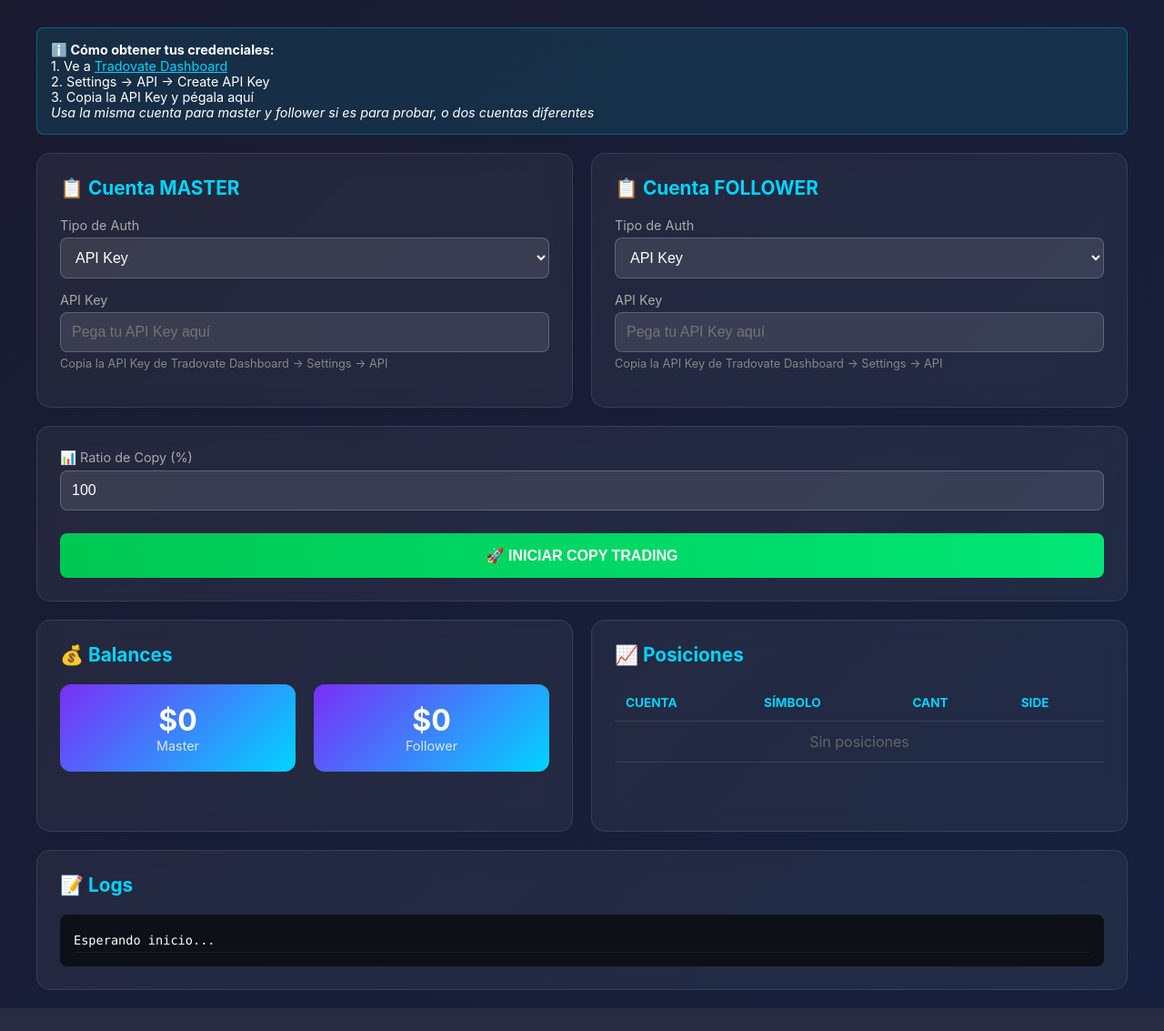
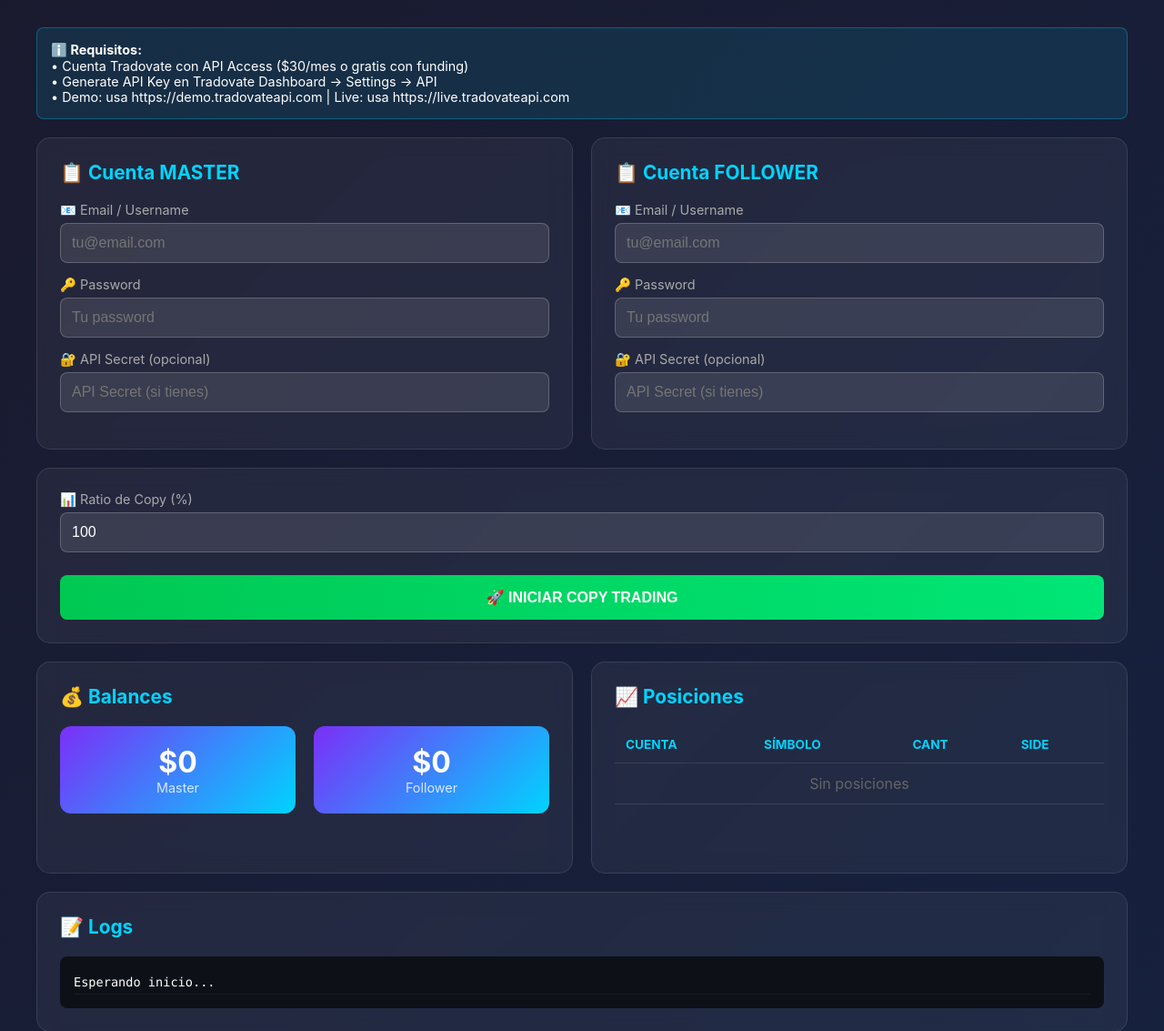
Before and after one commit to saitamawtf/tradovate-copy-trading, a Flask app: page / in a window 1280 px wide. Shown: the part 115-1248 px from the top of the page at 91% size. Before the commit the page ends 1223 px from the top, so only its background shows below. Run offline with Flask 3, Linux system fonts and the light colour scheme; data that the repository does not hold is empty.

Commit message:
Updated with correct Tradovate API auth

```diff
--- a/app.py
+++ b/app.py
@@ -6,33 +6,43 @@ import time
 app = Flask(__name__)
 
 # ============== TRADOVATE CLIENT ==============
-TRADOVATE_API = "https://api.tradovate.com/v1"
-
 class TradovateClient:
-    def __init__(self, api_key=None, access_token=None):
-        self.api_key = api_key
-        self.access_token = access_token
+    def __init__(self, name, password, cid=0, sec=None):
+        self.name = name
+        self.password = password
+        self.cid = cid
+        self.sec = sec
+        self.access_token = None
         self.account_id = None
 
-    def authenticate_with_api_key(self, api_key):
-        """Autenticar con API Key"""
+    def authenticate(self):
+        """Auth con credenciales + API secret"""
+        url = "https://live.tradovateapi.com/v1/auth/accesstokenrequest"
+
+        payload = {
+            "name": self.name,
+            "password": self.password,
+            "appId": "TradovateCopyTrading",
+            "appVersion": "1.0",
+            "cid": self.cid,
+            "sec": self.sec or ""
+        }
+
         try:
-            response = requests.post(
-                f"{TRADOVATE_API}/authenticate",
-                json={"authorizationToken": api_key},
-                timeout=10
-            )
+            response = requests.post(url, json=payload, timeout=15)
             if response.status_code == 200:
                 data = response.json()
-                self.access_token = data.get('accessToken') or data.get('access_token')
+                self.access_token = data.get('accessToken')
                 return True
-            return False
+            else:
+                print(f"Auth error: {response.status_code} - {response.text}")
+                return False
         except Exception as e:
-            print(f"Auth error: {e}")
+            print(f"Auth exception: {e}")
             return False
 
     def authenticate_with_token(self, access_token):
-        """Usar access token directo"""
+        """Usar access token existente"""
         self.access_token = access_token
         return True
 
@@ -43,7 +53,8 @@ class TradovateClient:
         }
 
     def get_accounts(self):
-        response = requests.get(f"{TRADOVATE_API}/account/list", headers=self.get_headers())
+        url = "https://live.tradovateapi.com/v1/account/list"
+        response = requests.get(url, headers=self.get_headers())
         return response.json() if response.status_code == 200 else {}
 
     def get_account_id(self):
@@ -54,30 +65,31 @@ class TradovateClient:
     def get_positions(self, account_id):
         if not account_id:
             return []
-        response = requests.get(f"{TRADOVATE_API}/position/list?accountId={account_id}", headers=self.get_headers())
+        url = f"https://live.tradovateapi.com/v1/position/list?accountId={account_id}"
+        response = requests.get(url, headers=self.get_headers())
         data = response.json()
         return data.get('json', [])
 
     def get_account_info(self, account_id):
-        response = requests.get(f"{TRADOVATE_API}/account/{account_id}", headers=self.get_headers())
+        url = f"https://live.tradovateapi.com/v1/account/{account_id}"
+        response = requests.get(url, headers=self.get_headers())
         return response.json() if response.status_code == 200 else {}
 
     def place_order(self, symbol, quantity, side, account_id, order_type="Market"):
+        url = "https://live.tradovateapi.com/v1/order/placeorder"
+
         order = {
             "accountId": account_id,
+            "accountSpec": self.name,
             "symbol": symbol,
             "quantity": int(quantity),
             "side": side,
             "orderType": order_type,
-            "route": "TRADE"
+            "isAutomated": True
         }
+
         try:
-            response = requests.post(
-                f"{TRADOVATE_API}/order/placeOrder",
-                headers=self.get_headers(),
-                json=order,
-                timeout=10
-            )
+            response = requests.post(url, headers=self.get_headers(), json=order, timeout=10)
             return response.json() if response.status_code == 200 else None
         except:
             return None
@@ -94,29 +106,24 @@ class CopyEngine:
         self.positions = {}
         self.balance = {}
         self.logs = []
+        self.ratio = 1.0
 
     def log(self, msg):
         self.logs.insert(0, f"[{time.strftime('%H:%M:%S')}] {msg}")
         self.logs = self.logs[:50]
 
-    def start(self, master_type, master_value, follower_type, follower_value, ratio=1.0):
-        """Iniciar con API Key o Access Token"""
+    def start(self, master_name, master_password, master_cid, master_sec,
+              follower_name, follower_password, follower_cid, follower_sec, ratio=1.0):
         try:
             # Master
-            self.master = TradovateClient()
-            if master_type == "api_key":
-                if not self.master.authenticate_with_api_key(master_value):
-                    return False, "Error con API Key master"
-            else:
-                self.master.authenticate_with_token(master_value)
+            self.master = TradovateClient(master_name, master_password, master_cid, master_sec)
+            if not self.master.authenticate():
+                return False, "Error autenticando cuenta master"
 
             # Follower
-            self.follower = TradovateClient()
-            if follower_type == "api_key":
-                if not self.follower.authenticate_with_api_key(follower_value):
-                    return False, "Error con API Key follower"
-            else:
-                self.follower.authenticate_with_token(follower_value)
+            self.follower = TradovateClient(follower_name, follower_password, follower_cid, follower_sec)
+            if not self.follower.authenticate():
+                return False, "Error autenticando cuenta follower"
 
             # Get accounts
             self.master_account = self.master.get_account_id()
@@ -169,15 +176,17 @@ class CopyEngine:
             follower_pos = follower_by_symbol.get(symbol)
 
             if follower_pos is None:
-                self.follower.place_order(symbol, qty, side, self.follower_account)
-                self.log(f"📋 Copiado: {side} {qty} {symbol}")
+                result = self.follower.place_order(symbol, qty, side, self.follower_account)
+                if result:
+                    self.log(f"📋 Copiado: {side} {qty} {symbol}")
             else:
                 follower_qty = follower_pos.get('quantity', 0)
                 if follower_qty != qty:
                     diff = qty - follower_qty
                     if diff != 0:
-                        self.follower.place_order(symbol, abs(diff), side, self.follower_account)
-                        self.log(f"🔄 Ajustado: {side} {abs(diff)} {symbol}")
+                        result = self.follower.place_order(symbol, abs(diff), side, self.follower_account)
+                        if result:
+                            self.log(f"🔄 Ajustado: {side} {abs(diff)} {symbol}")
 
         self.positions = {'master': master_positions, 'follower': follower_positions}
 
@@ -208,10 +217,14 @@ def index():
 def start():
     data = request.json
     success, msg = engine.start(
-        data.get('master_type'),      # "api_key" o "token"
-        data.get('master_value'),     # La API key o access token
-        data.get('follower_type'),
-        data.get('follower_value'),
+        data.get('master_name'),
+        data.get('master_password'),
+        int(data.get('master_cid', 0)),
+        data.get('master_sec'),
+        data.get('follower_name'),
+        data.get('follower_password'),
+        int(data.get('follower_cid', 0)),
+        data.get('follower_sec'),
         float(data.get('ratio', 1.0))
     )
     return jsonify({'success': success, 'message': msg})
--- a/templates/index.html
+++ b/templates/index.html
@@ -115,7 +115,8 @@
             font-size: 0.9rem;
         }
         .help-text { font-size: 0.8rem; color: #888; margin-top: 5px; }
-        .help-text a { color: #00d4ff; }
+        .row { display: flex; gap: 10px; }
+        .row input { flex: 1; }
     </style>
 </head>
 <body>
@@ -126,43 +127,42 @@
         </header>
 
         <div class="info-box">
-            <strong>ℹ️ Cómo obtener tus credenciales:</strong><br>
-            1. Ve a <a href="https://tradovate.com" target="_blank" style="color:#00d4ff">Tradovate Dashboard</a><br>
-            2. Settings → API → Create API Key<br>
-            3. Copia la API Key y pégala aquí<br>
-            <em>Usa la misma cuenta para master y follower si es para probar, o dos cuentas diferentes</em>
+            <strong>ℹ️ Requisitos:</strong><br>
+            • Cuenta Tradovate con API Access ($30/mes o gratis con funding)<br>
+            • Generate API Key en Tradovate Dashboard → Settings → API<br>
+            • Demo: usa https://demo.tradovateapi.com | Live: usa https://live.tradovateapi.com
         </div>
 
         <div class="grid">
             <div class="card">
                 <h2>📋 Cuenta MASTER</h2>
                 <div class="form-group">
-                    <label>Tipo de Auth</label>
-                    <select id="masterType" onchange="updatePlaceholder('master')">
-                        <option value="api_key">API Key</option>
-                        <option value="token">Access Token</option>
-                    </select>
+                    <label>📧 Email / Username</label>
+                    <input type="text" id="masterName" placeholder="tu@email.com">
                 </div>
                 <div class="form-group">
-                    <label id="masterLabel">API Key</label>
-                    <input type="password" id="masterValue" placeholder="Pega tu API Key aquí">
-                    <p class="help-text" id="masterHelp">Copia la API Key de Tradovate Dashboard → Settings → API</p>
+                    <label>🔑 Password</label>
+                    <input type="password" id="masterPassword" placeholder="Tu password">
+                </div>
+                <div class="form-group">
+                    <label>🔐 API Secret (opcional)</label>
+                    <input type="text" id="masterSec" placeholder="API Secret (si tienes)">
                 </div>
             </div>
 
             <div class="card">
                 <h2>📋 Cuenta FOLLOWER</h2>
                 <div class="form-group">
-                    <label>Tipo de Auth</label>
-                    <select id="followerType" onchange="updatePlaceholder('follower')">
-                        <option value="api_key">API Key</option>
-                        <option value="token">Access Token</option>
-                    </select>
+                    <label>📧 Email / Username</label>
+                    <input type="text" id="followerName" placeholder="tu@email.com">
                 </div>
                 <div class="form-group">
-                    <label id="followerLabel">API Key</label>
-                    <input type="password" id="followerValue" placeholder="Pega tu API Key aquí">
-                    <p class="help-text" id="followerHelp">Copia la API Key de Tradovate Dashboard → Settings → API</p>
+                    <label>🔑 Password</label>
+                    <input type="password" id="followerPassword" placeholder="Tu password">
+                </div>
+                <div class="form-group">
+                    <label>🔐 API Secret (opcional)</label>
+                    <input type="text" id="followerSec" placeholder="API Secret (si tienes)">
                 </div>
             </div>
         </div>
@@ -215,32 +215,17 @@
     <script>
         let running = false;
 
-        function updatePlaceholder(type) {
-            const select = document.getElementById(type + 'Type');
-            const label = document.getElementById(type + 'Label');
-            const help = document.getElementById(type + 'Help');
-            const input = document.getElementById(type + 'Value');
-
-            if (select.value === 'api_key') {
-                label.innerText = 'API Key';
-                input.placeholder = 'Pega tu API Key aquí';
-                help.innerText = 'Copia la API Key de Tradovate Dashboard → Settings → API';
-            } else {
-                label.innerText = 'Access Token';
-                input.placeholder = 'Pega tu Access Token aquí';
-                help.innerText = 'Usa un access token si lo tienes';
-            }
-        }
-
         function startCopy() {
-            const masterType = document.getElementById('masterType').value;
-            const masterValue = document.getElementById('masterValue').value;
-            const followerType = document.getElementById('followerType').value;
-            const followerValue = document.getElementById('followerValue').value;
+            const masterName = document.getElementById('masterName').value;
+            const masterPassword = document.getElementById('masterPassword').value;
+            const masterSec = document.getElementById('masterSec').value;
+            const followerName = document.getElementById('followerName').value;
+            const followerPassword = document.getElementById('followerPassword').value;
+            const followerSec = document.getElementById('followerSec').value;
             const ratio = document.getElementById('ratio').value;
 
-            if (!masterValue || !followerValue) {
-                alert('Por favor completa las credenciales');
+            if (!masterName || !masterPassword || !followerName || !followerPassword) {
+                alert('Por favor completa email y password de ambas cuentas');
                 return;
             }
 
@@ -251,10 +236,14 @@
                 method: 'POST',
                 headers: {'Content-Type': 'application/json'},
                 body: JSON.stringify({
-                    master_type: masterType,
-                    master_value: masterValue,
-                    follower_type: followerType,
-                    follower_value: followerValue,
+                    master_name: masterName,
+                    master_password: masterPassword,
+                    master_cid: 0,
+                    master_sec: masterSec,
+                    follower_name: followerName,
+                    follower_password: followerPassword,
+                    follower_cid: 0,
+                    follower_sec: followerSec,
                     ratio: ratio / 100
                 })
             })
@@ -271,7 +260,7 @@
                 }
             })
             .catch(err => {
-                alert('Error de conexión');
+                alert('Error de conexión: ' + err);
                 document.getElementById('startBtn').disabled = false;
             });
         }
```
